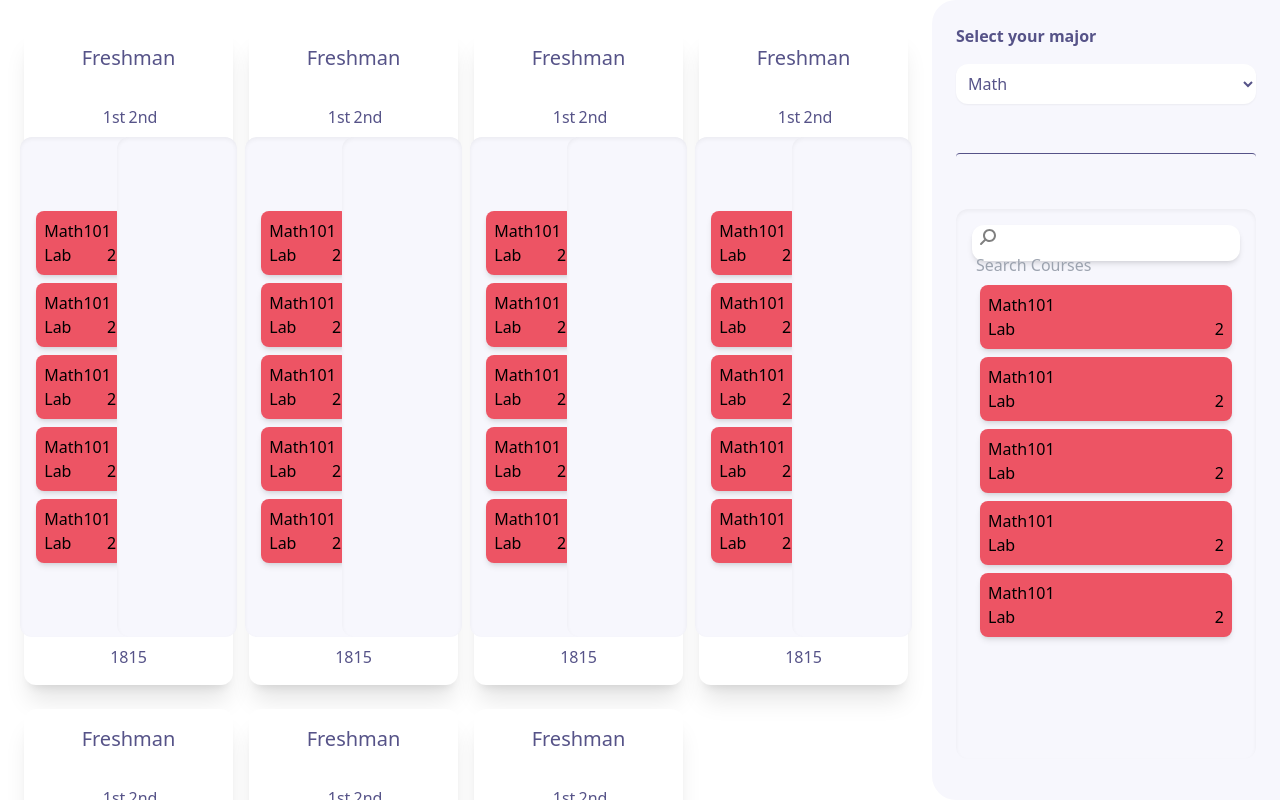
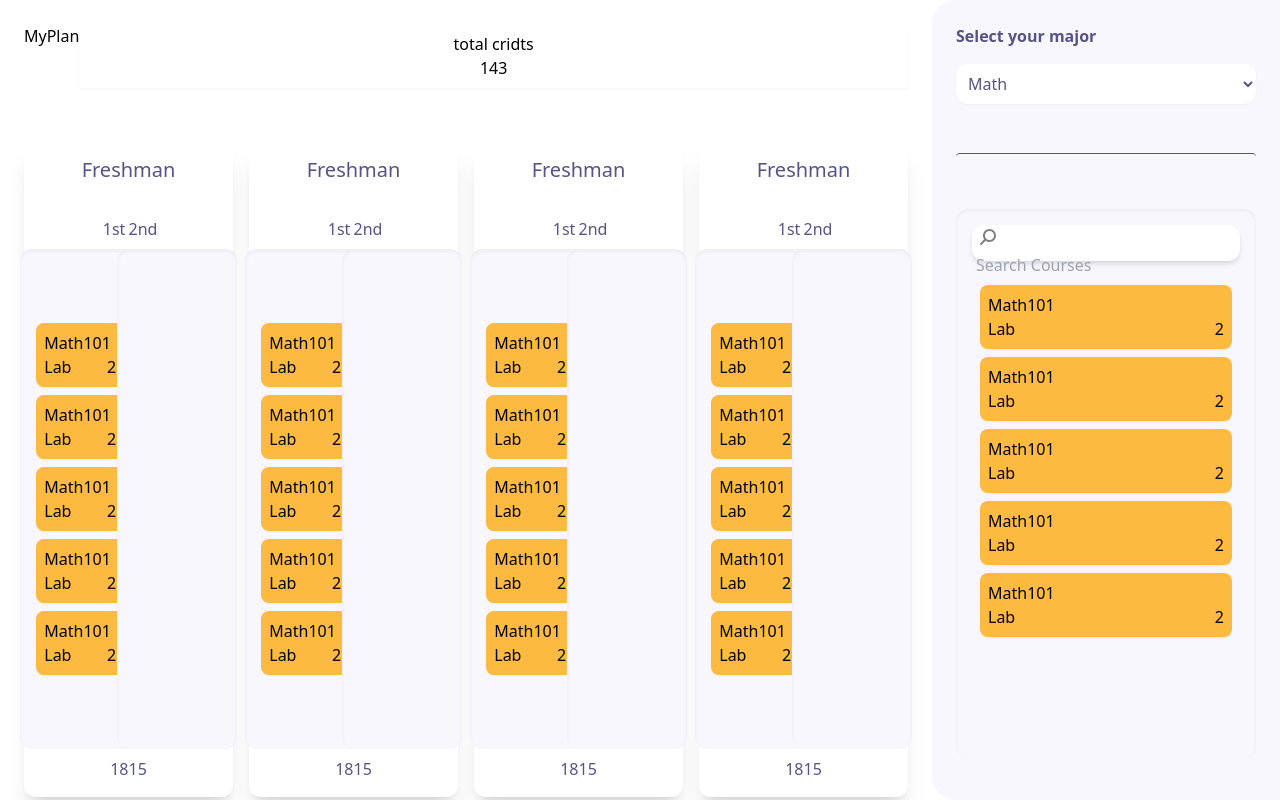
Before and after one commit to HaiderAlkhalifah/myPlan, a React (Create React App) app: page / in a window 1280 px wide. Built offline with nearby package versions, Linux system fonts and the light colour scheme.

Commit message:
Start: headfoot

```diff
--- a/src/components/rightPage/majorCard.js
+++ b/src/components/rightPage/majorCard.js
@@ -1,7 +1,7 @@
 export default function MajorCard() {
   return (
     <div
-      className="grid grid-rows-2 content-between my-2 h-auto w-auto text-whiteb bg-reda m-2 p-2 rounded-lg shadow-md
+      className="grid grid-rows-2 content-between my-2 h-auto w-auto text-whiteb bg-yellowa m-2 p-2 rounded-lg shadow-sm
     hover:shadow-xl hover:bg-red-400 duration-300"
     >
       <div className="justify-self-left text-bold">Math101</div>
--- a/src/pages/leftPage.js
+++ b/src/pages/leftPage.js
@@ -1,15 +1,25 @@
 import Termsq from "../components/leftPage/termSq";
 export default function LeftPage() {
   return (
-    <div className="w-full overflow-y-auto grid grid-cols-4 justify-items-center items-center scrollbar-hide bg-b2 h-screen p-6 gap-4 ">
-      <Termsq/>
-      <Termsq/>
-      <Termsq/>
-      <Termsq/>
-      <Termsq/>
-      <Termsq/>
-      <Termsq/>
+    <div className="w-full overflow-y-auto scrollbar-hide bg-b2 h-screen p-6 gap-4 grid justify-items-center ">
+      <div className="container flex items-between mb-8">
+        <div>MyPlan</div>
+        <div className="container shadow-sm p-2 justify-items-center bg-white">
+          <div>total cridts</div>
+          <div>143</div>
+        </div>
+      </div>
+      <div className="w-full grid grid-cols-4 justify-items-center gap-4 items-center">
+        <Termsq />
+        <Termsq />
+        <Termsq />
+        <Termsq />
+        <Termsq />
+        <Termsq />
+        <Termsq />
+      </div>
 
+      <div>footer</div>
     </div>
   );
 }
```
